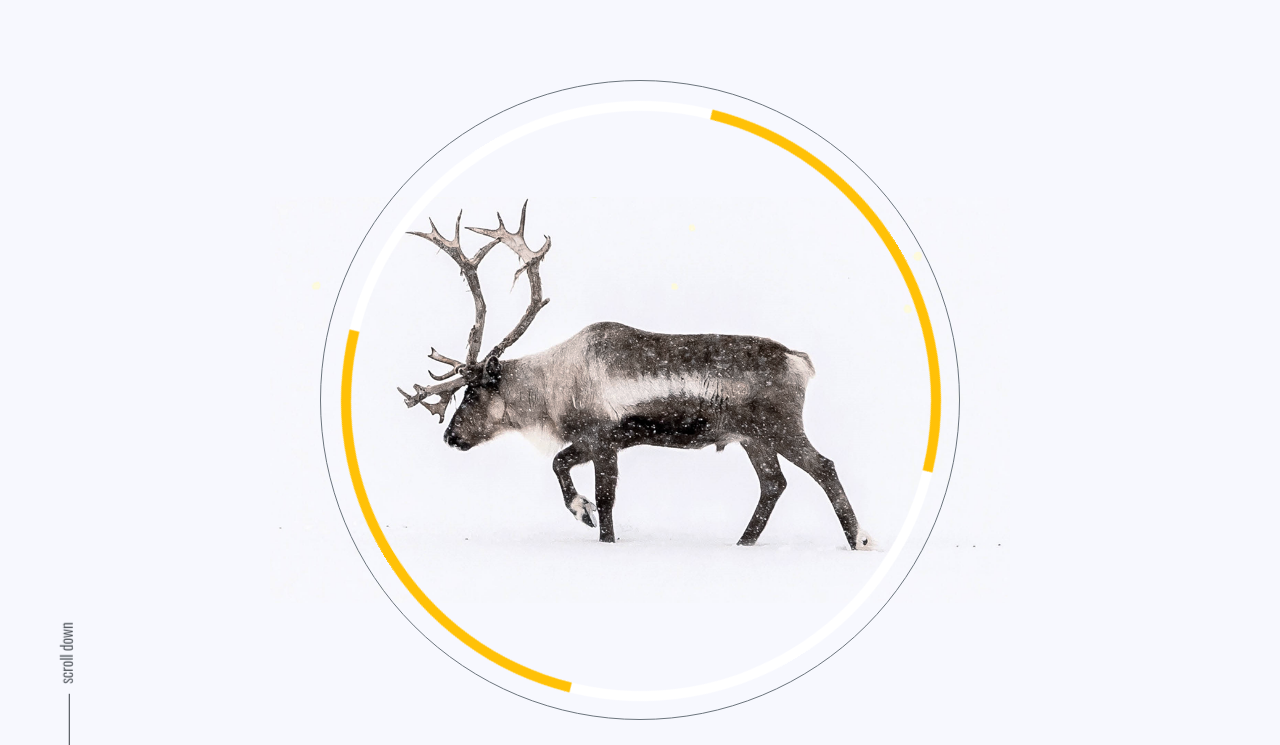
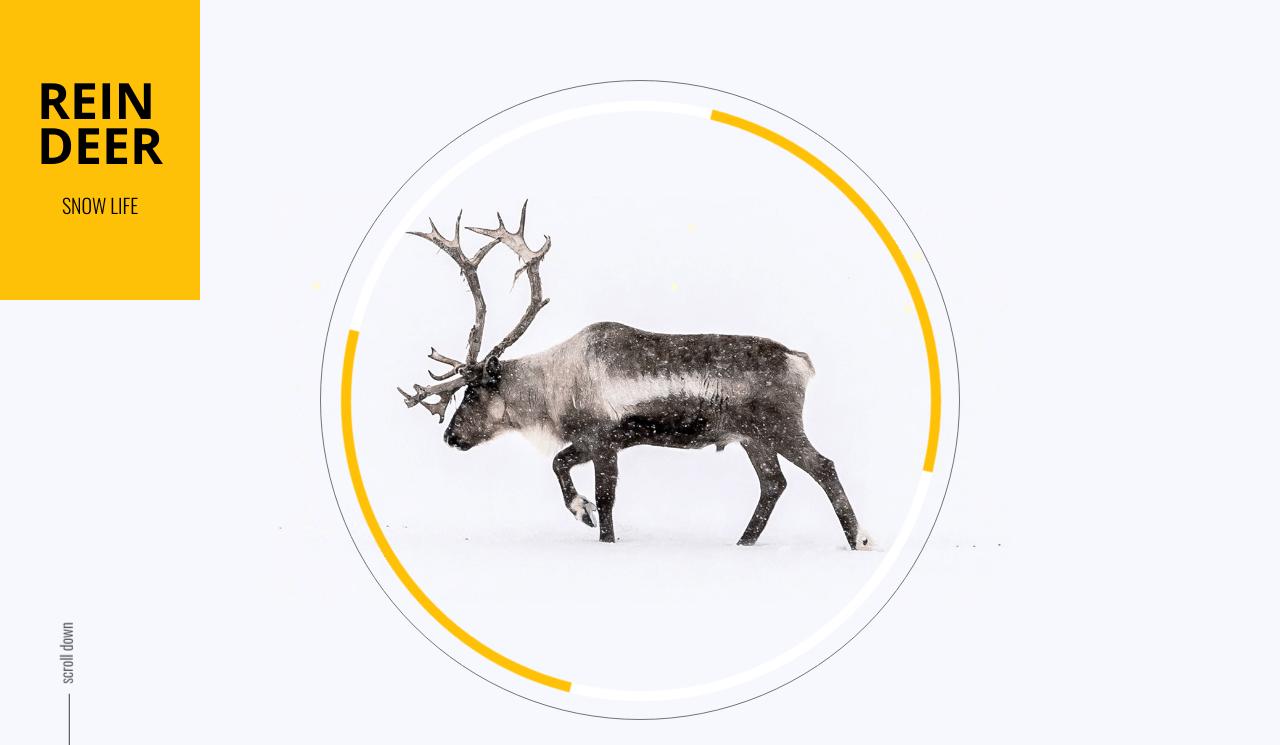
Before and after one commit to krystek77/landing-page-one, a website: page index.html in a window 1280 px wide. Shown: the top 745 px of the page. Drawn offline with nearby package versions, Linux system fonts and the light colour scheme.

Commit message:
add logo

```diff
--- a/index.html
+++ b/index.html
@@ -19,6 +19,10 @@
   </head>
   <body>
     <div class="page-wrapper">
+      <div class="logo">
+        <h1>Rein<span class="deer">deer</span></h1>
+        <p>snow life</p>
+      </div>
       <!-- reindeer-->
       <div class="reindeer-wrapper">
         <div class="reindeer-image"></div>
--- a/src/css/index.css
+++ b/src/css/index.css
@@ -58,6 +58,35 @@ h6 {
 .page-wrapper {
   width: 100%;
   min-height: 100%;
+}
+/* logo */
+.logo {
+  position: absolute;
+  top: 0;
+  left: 0;
+  z-index: 2;
+  width: 200px;
+  height: 300px;
+  background: var(--yellow);
+  display: flex;
+  flex-direction: column;
+  align-items: center;
+  justify-content: center;
+  text-transform: uppercase;
+}
+.logo h1 {
+  font-weight: bold;
+  font-size: 5rem;
+  margin-bottom: 0;
+}
+.logo .deer {
+  display: block;
+  position: relative;
+  transform: translateY(-1.5rem);
+}
+.logo p {
+  font-size: 2rem;
+  font-weight: 300;
 }
 /* reindeer */
 .reindeer-wrapper {
```
